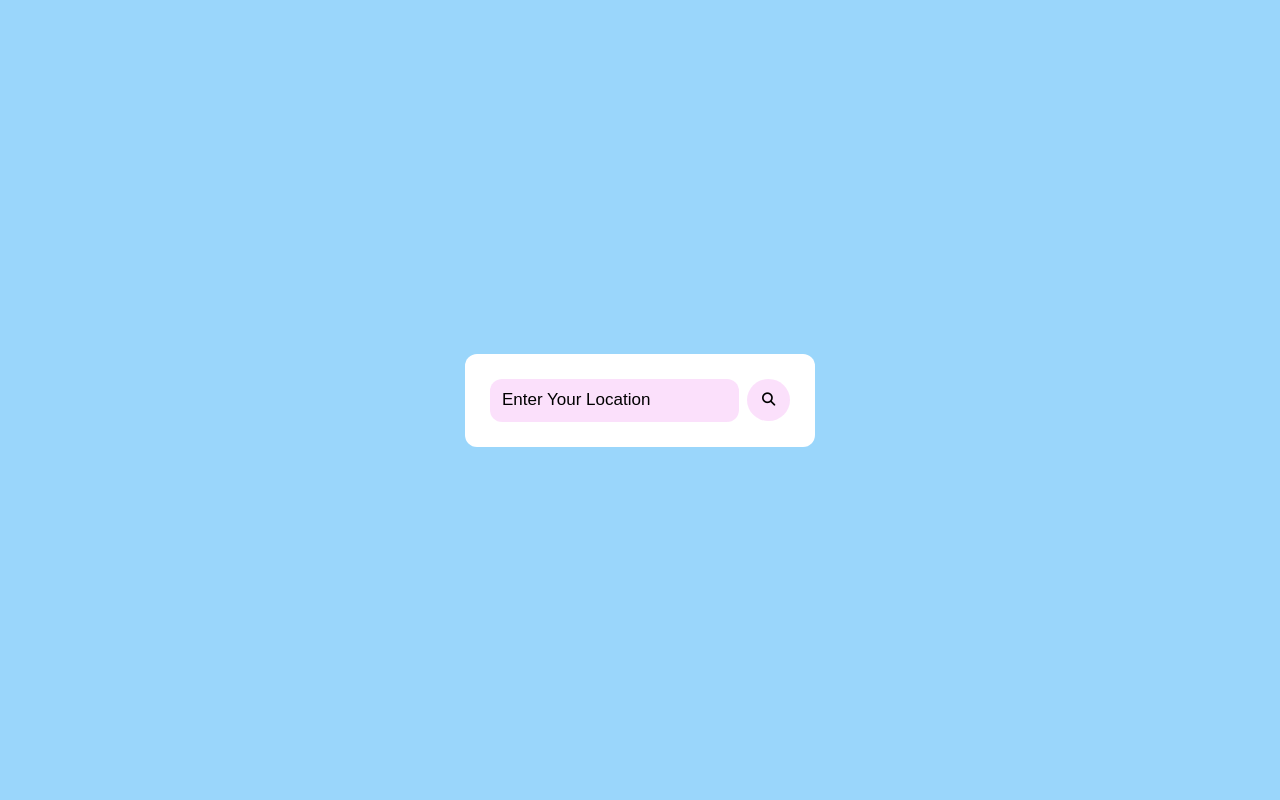
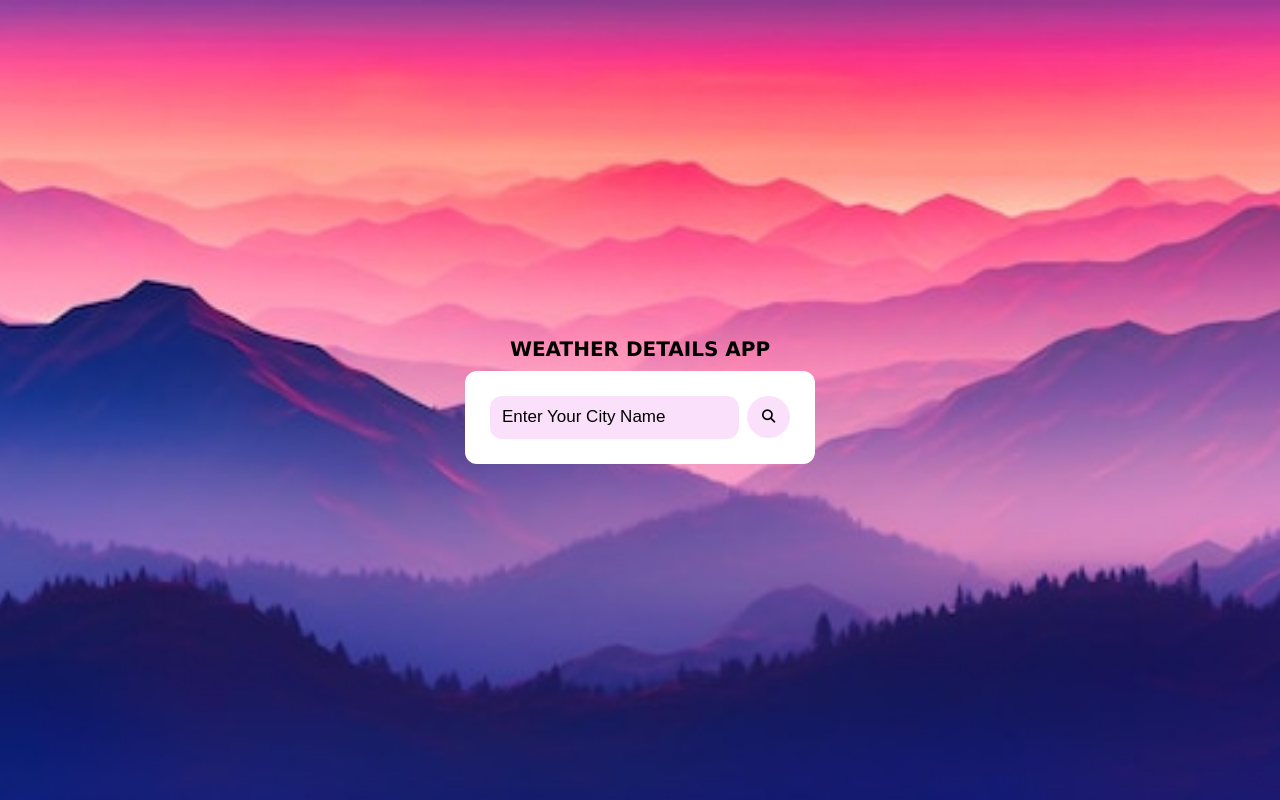
Before and after one commit to Abhi1226L/Weather-app, a plain HTML site: page index.html in a window 1280 px wide. Drawn offline with Linux system fonts and the light colour scheme.

Commit message:
Add files via upload

```diff
--- a/index.html
+++ b/index.html
@@ -17,17 +17,18 @@
     />
   </head>
   <body>
+    <h1 class="heading">WEATHER DETAILS APP</h1>
     <main>
       <div class="search-part">
         <input
           class="input-bar"
           type="text"
-          placeholder="Enter your location"
+          placeholder="Enter your city name"
         />
         <button><i class="fa-solid fa-magnifying-glass"></i></button>
       </div>
       <div class="error-image">
-        <p id="error-text">Sorry,Invalid city name!</p>
+        <p id="error-text">Sorry, Invalid city name!</p>
         <img id="error-img" src="404.png" alt="error" />
       </div>
       <div class="body-header">
--- a/script.js
+++ b/script.js
@@ -56,7 +56,7 @@ btn.addEventListener("click", function () {
     error.style.display = 'none';
     let emptyBox = document.createElement("p");
     emptyBox.classList.add("empty-box");
-    emptyBox.innerHTML = "Please,Enter a city name"
+    emptyBox.innerHTML = "Please enter a city name"
     empty.append(emptyBox);
   } else {
     checkWeather(input.value);
--- a/style.css
+++ b/style.css
@@ -12,11 +12,21 @@ html {
 }
 
 body {
+  background-image: url(bg-2.jpg);
+  background-size: cover;
+  background-position: center;
+  background-repeat: no-repeat;
   height: 100%;
   display: flex;
+  flex-direction: column;
   justify-content: center;
   align-items: center;
   background-color: rgb(154, 214, 251);
+}
+
+.heading{
+  margin-bottom: 1rem;
+  font-family: 'Lucida Sans', 'Lucida Sans Regular', 'Lucida Grande', 'Lucida Sans Unicode', Geneva, Verdana, sans-serif;
 }
 
 main {
```
Also changed, not shown: bg-2.jpg (added).
